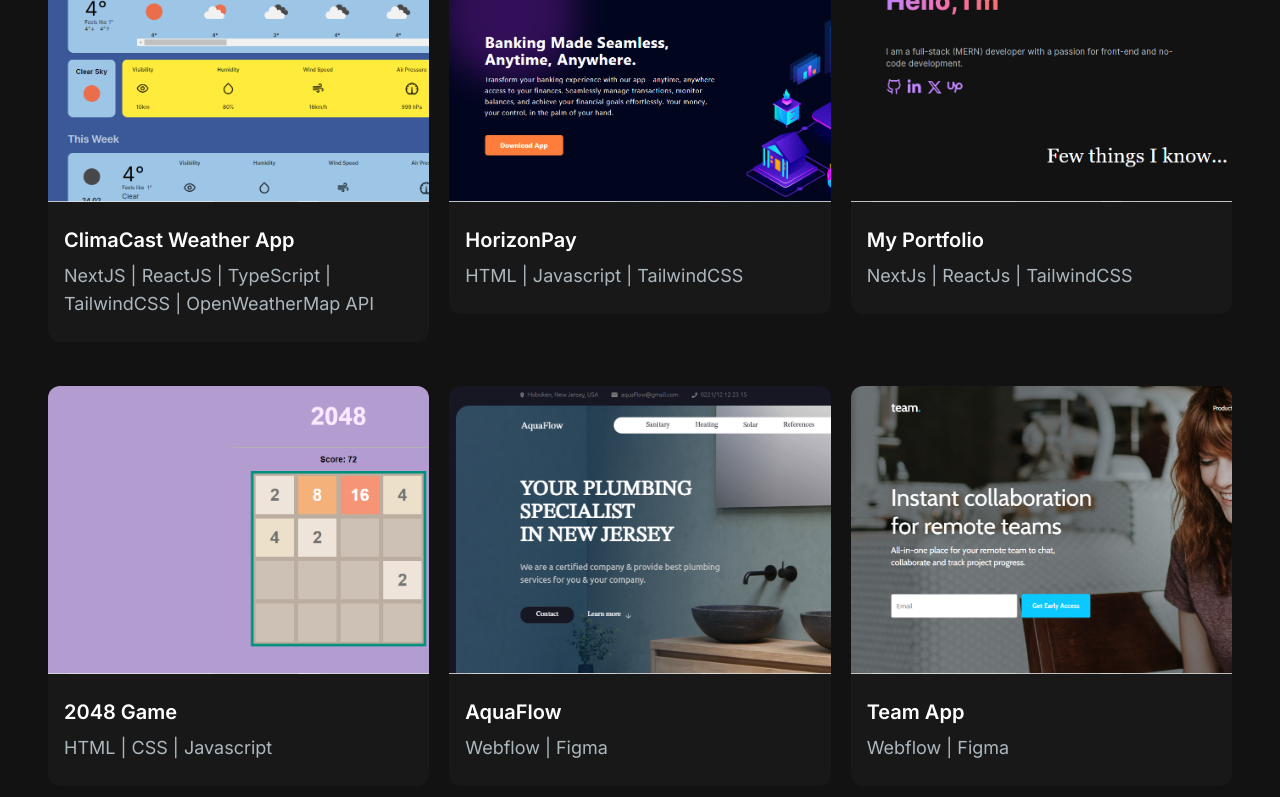
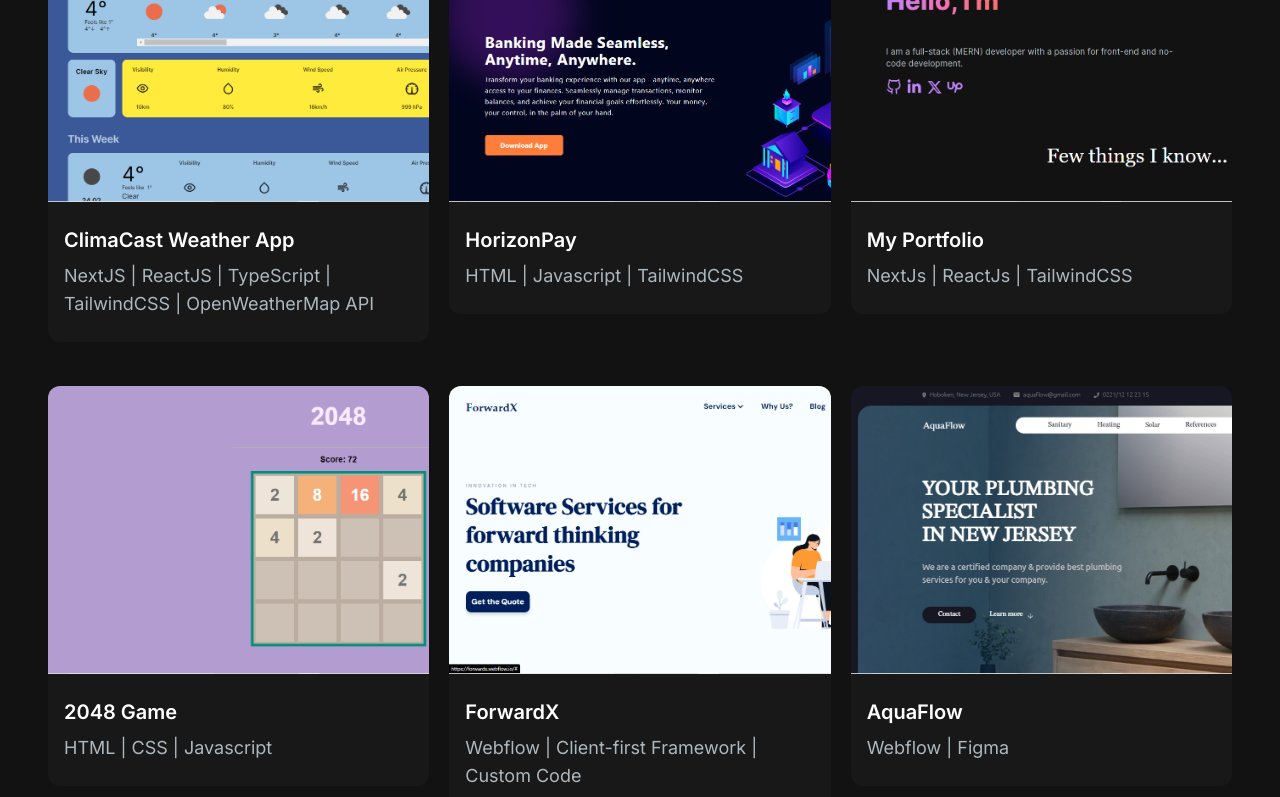
Before and after one commit to AyushScripts/my-portfolio, a Next.js app: page / in a window 1280 px wide. Shown: the part 2000-2797 px from the top of the page. Built offline with nearby package versions, Linux system fonts and the light colour scheme.

Commit message:
Added new no-code project

```diff
--- a/app/components/data/constants.js
+++ b/app/components/data/constants.js
@@ -189,6 +189,15 @@
     },
     {
       id: 5,
+      title: "ForwardX",
+      description: "Webflow | Client-first Framework | Custom Code",
+      image: "./images/Projects/forwardx.png",
+      tag:["All", "No-code"],
+      gitUrl: "/",
+      previewUrl: "https://forwardx.weblow.io/"
+    },
+    {
+      id: 6,
       title: "AquaFlow",
       description: "Webflow | Figma",
       image: "./images/Projects/Aquaflow.png",
@@ -197,7 +206,7 @@
       previewUrl: "https://aquaflowbyayush.webflow.io"
     },
     {
-      id: 6,
+      id: 7,
       title: "Team App",
       description: "Webflow | Figma",
       image: "./images/Projects/Team-app.png",
@@ -206,7 +215,7 @@
       previewUrl: "https://team-app.webflow.io/"
     },
     {
-      id: 7,
+      id: 8,
       title: "Chat App",
       description: "Webflow | Figma",
       image: "./images/Projects/chat-app.png",
@@ -215,7 +224,7 @@
       previewUrl: "https://chat-app-homepage.webflow.io/"
     },
     {
-      id: 8,
+      id: 9,
       title: "Apple Podcasts",
       description: "(Desktop Only Version) Webflow | Figma",
       image: "./images/Projects/apple-podcast.png",
@@ -224,7 +233,7 @@
       previewUrl: "https://ayush-applepodcasts.webflow.io/"
     },
     {
-      id: 9,
+      id: 10,
       title: "N-Spire Landing Page",
       description: "Webflow | Figma",
       image: "./images/Projects/n-spire.png",
@@ -232,5 +241,14 @@
       gitUrl: "/",
       previewUrl: "https://n-spire.io/"
     },
+    {
+      id: 10,
+      title: "ForwardX",
+      description: "Webflow | Client-first Framework | Custom Code",
+      image: "./images/Projects/forwardx.png",
+      tag:["All", "No-code"],
+      gitUrl: "/",
+      previewUrl: "https://forwardx.weblow.io/"
+    },
 
   ]
```
Also changed, not shown: public/images/Projects/forwardx.png (added).
